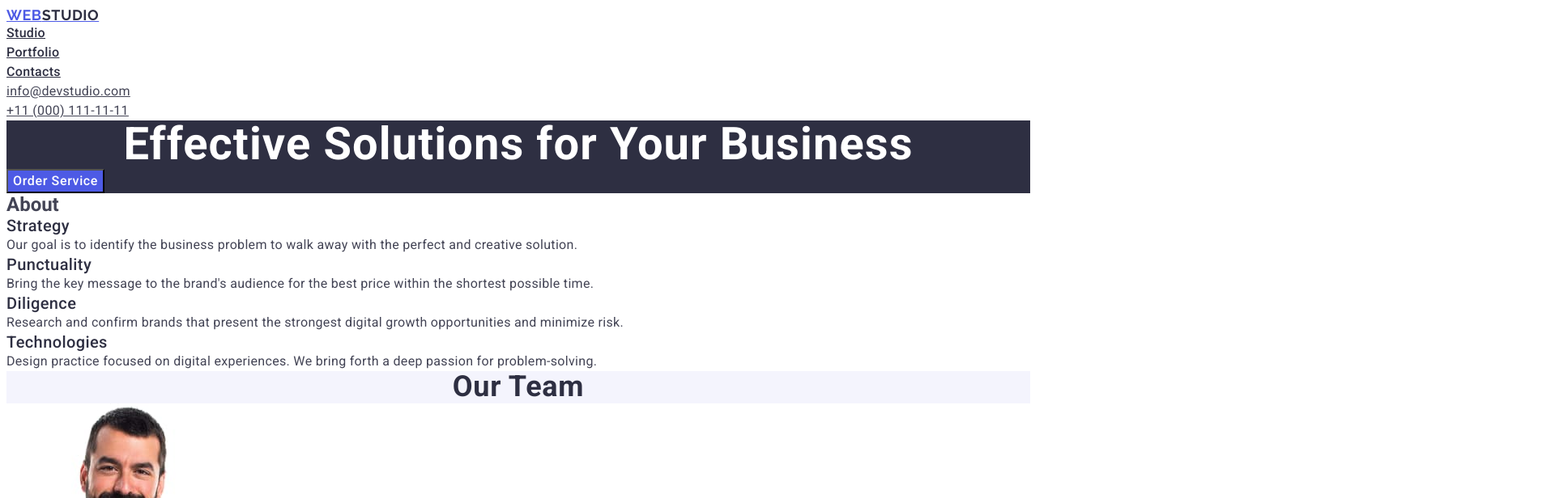
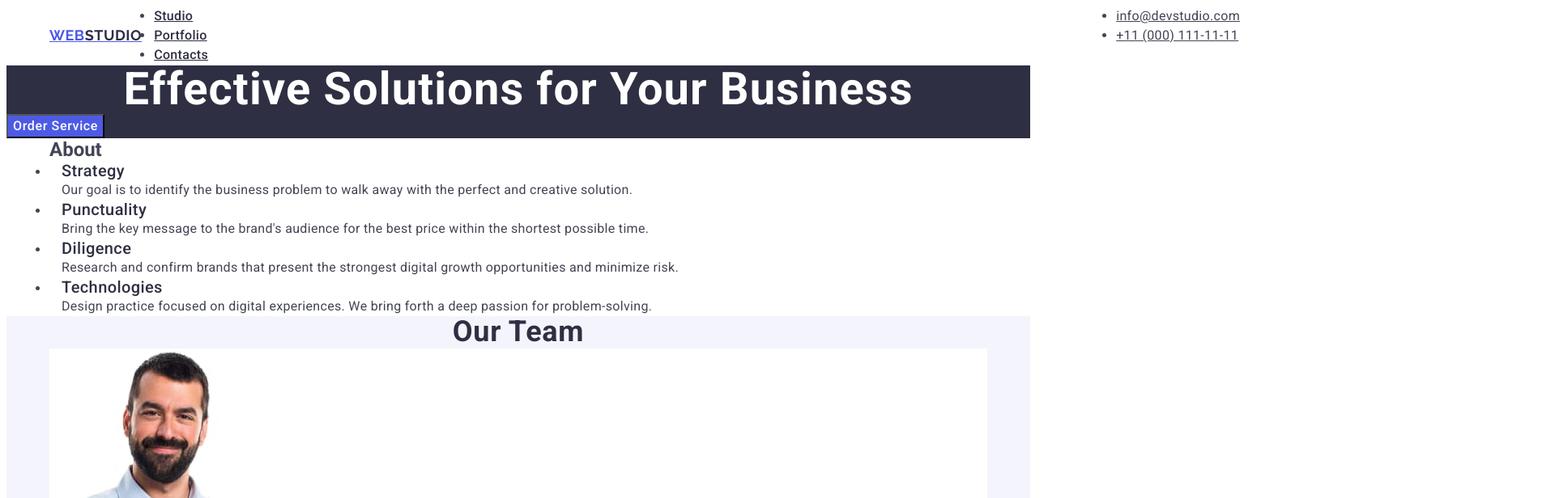
Before and after one commit to kagankalkan/goit-markup-hw-03, a plain HTML site: page index.html in a window 1280 px wide. Shown: the top 616 px of the page at 81% size, 1920 px wide, since content can reach past the window. Drawn offline with Linux system fonts and the light colour scheme.

Commit message:
third-commit

```diff
--- a/css/styles.css
+++ b/css/styles.css
@@ -5,9 +5,19 @@ body {
 
 }
 .container {
-    margin: 0;
-    padding: 0;
+    margin: 0 auto;
+    padding: 0 15px;
+    width: 1158px;
 
+}
+img {
+    display: block;
+}
+.header {
+    border-bottom: 1px solid #e7e9fc;
+}
+.header-div {
+    display: flex;
 }
 .logo {
     font-family:"Raleway", sans-serif;
@@ -20,6 +30,10 @@ body {
 }
 .logo-second-word {
     color: #2e2f42;
+}
+.navbar {
+    display: flex;
+    align-items: center
 }
 .navbar-list {
     font-weight: 500;
--- a/index.html
+++ b/index.html
@@ -15,11 +15,13 @@
     <link
         href="https://fonts.googleapis.com/css2?family=Raleway:ital,wght@0,100..900;1,100..900&family=Roboto:ital,wght@0,100;0,300;0,400;0,500;0,700;0,900;1,100;1,300;1,400;1,500;1,700;1,900&display=swap"
         rel="stylesheet">
+    <link href="https://cdnjs.cloudflare.com/ajax/libs/modern-normalize/3.0.1/modern-normalize.min.css">
     <title>GoIt First Homework</title>
 </head>
 
 <body>
-    <header>
+    <header class="header">
+        <div class="header-div container">
             <nav class="navbar">
                 <a href="./index.html" class="logo">Web<span class="logo-second-word">Studio</span></a>
                 <ul class="container">
@@ -34,6 +36,7 @@
                     <li><a href="tel:+110001111111" class="navbar-address-list">+11 (000) 111-11-11</a></li>
                 </ul>
             </address>
+        </div>
     </header>
     <main>
         <section class="section-first">
```
Lines whose indentation alone changed are shown as unchanged.
